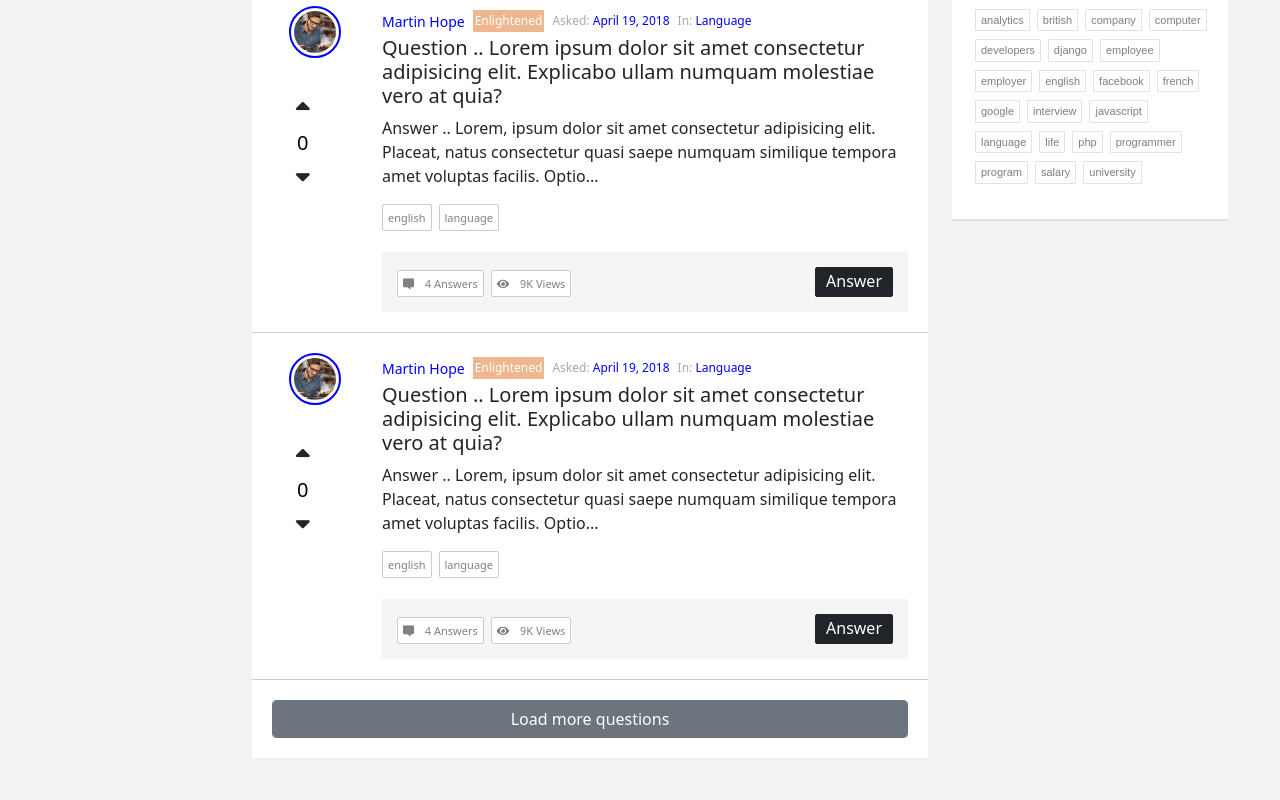
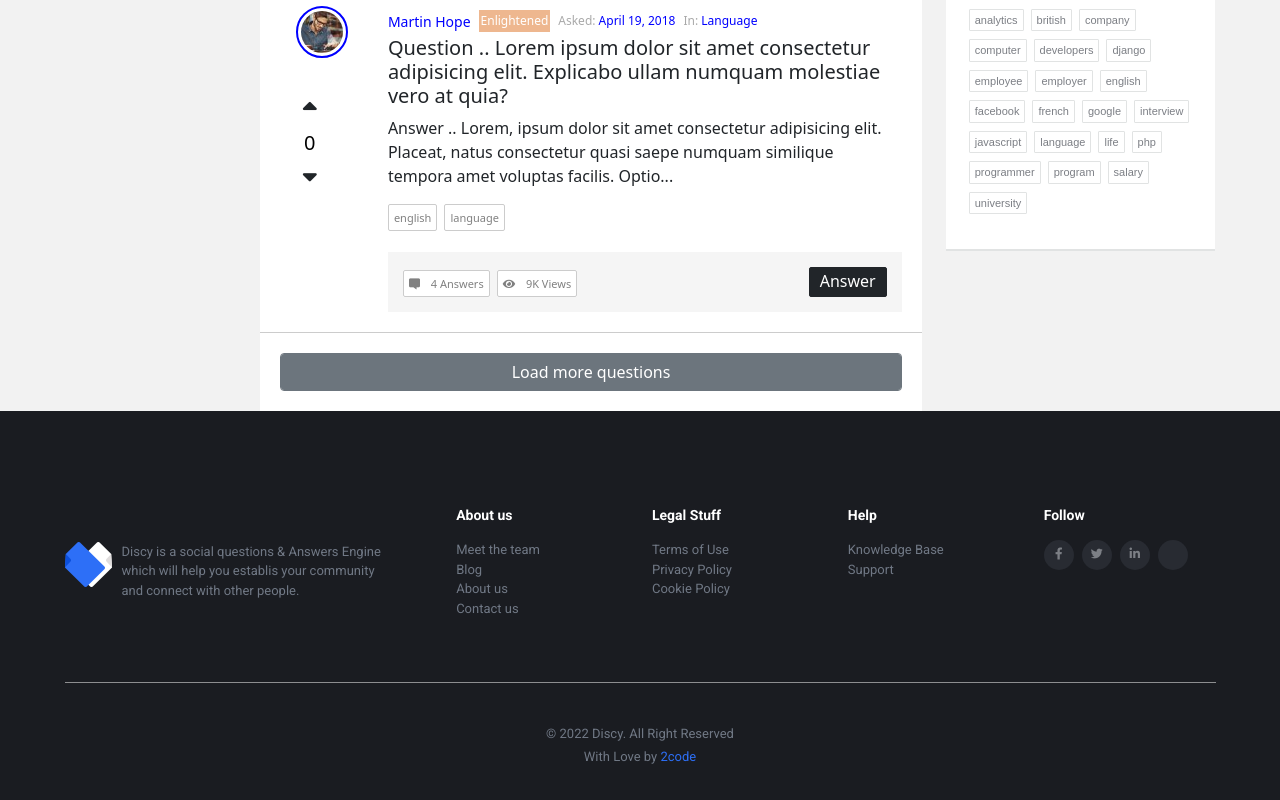
Before and after one commit to ahmadEssam77/Discy, a Vue app: page / in a window 1280 px wide. Shown: the part 1452-2252 px from the top of the page. Before the commit the page ends 2210 px from the top, so only its background shows below. Built offline with nearby package versions, Linux system fonts and the light colour scheme.

Commit message:
finished homepage, first time

```diff
--- a/src/App.vue
+++ b/src/App.vue
@@ -19,30 +19,26 @@
   </div>
   <!-- <Upbutton /> -->
   <!-- Footer -->
-  <!-- <Footer /> -->
+  <Footer />
 </template>
 
 <script>
 import Createnewaccount from "./components/Createnewaccount.vue";
 import Navbar from "./components/Navbar.vue";
 import Rightside from "./components/Rightside.vue";
-// import Home from "./components/Home.vue";
 import Leftside from "./components/Leftside.vue";
-// import Relatedquestions from "./components/Relatedquestions.vue";
 // import Upbutton from "./components/Upbutton.vue";
-// import Footer from "./components/Footer.vue";
+import Footer from "./components/Footer.vue";
 
 export default {
   name: "App",
   components: {
     Navbar,
     Rightside,
-    // Home,
     Leftside,
-    // Relatedquestions,
     // Upbutton,
     Createnewaccount,
-    // Footer,
+    Footer,
   },
 };
 </script>
@@ -56,6 +52,6 @@ body {
 }
 
 .container {
-  max-width: 1200px !important;
+  max-width: 1175px !important;
 }
 </style>
--- a/src/assets/css/variables.css
+++ b/src/assets/css/variables.css
@@ -23,6 +23,7 @@
     --footer-bg: #1A1C21;
     --main-blue-bg-text-color: #2D6FF7;
     --ancor-color: #26333B;
+    --footer-text-color: #707885;
 
     --white-text: #FFF;
     --dark-text: #000;
--- a/src/components/Footer.vue
+++ b/src/components/Footer.vue
@@ -1,21 +1,21 @@
 <template>
-  <footer>
+  <footer class="py-5">
     <div class="container">
-      <div class="row pt-5 pb-5">
-        <div class="col-md-3">
-          <!-- <div class="d-flex">
+      <div class="row py-5">
+        <div class="col-md-4 d-flex align-items-center">
+          <div class="d-flex">
             <div class="logo">
               <img src="../assets/images/logo-footer.png" alt="Logo" />
             </div>
-            <div class="logo-footer-content text-light">
+            <div class="logo-footer-content">
               Discy is a social questions & Answers Engine which will help you
               establis your community and connect with other people.
             </div>
-          </div> -->
+          </div>
         </div>
         <div class="col-md-2">
           <div>
-            <h6 class="pb-2 text-white">About us</h6>
+            <h6 class="pb-2">About us</h6>
             <ul>
               <li>Meet the team</li>
               <li>Blog</li>
@@ -26,7 +26,7 @@
         </div>
         <div class="col-md-2">
           <div>
-            <h6 class="pb-2 text-white">Legal Stuff</h6>
+            <h6 class="pb-2">Legal Stuff</h6>
             <ul>
               <li>Terms of Use</li>
               <li>Privacy Policy</li>
@@ -36,32 +36,36 @@
         </div>
         <div class="col-md-2">
           <div>
-            <h6 class="pb-2 text-white">Help</h6>
+            <h6 class="pb-2">Help</h6>
             <ul>
               <li>Knowledge Base</li>
               <li>Support</li>
             </ul>
           </div>
         </div>
-        <div class="col-md-3">
+        <div class="col-md-2">
           <div>
-            <h6 class="pb-2 text-white">Follow</h6>
+            <h6 class="pb-2">Follow</h6>
             <div class="d-flex align-items-center icon-wrapper">
-              <div class="text-center p-1 me-2">
+              <div class="text-center me-2">
                 <i class="fab fa-facebook-f"></i>
               </div>
-              <div class="text-center p-1 me-2">
+              <div class="text-center me-2">
                 <i class="fab fa-twitter"></i>
               </div>
-              <div class="text-center p-1 me-2">
+              <div class="text-center me-2">
                 <i class="fab fa-linkedin-in"></i>
               </div>
-              <div class="text-center p-1 me-2">
+              <div class="text-center me-2">
                 <i class="fas fa-wifi"></i>
               </div>
             </div>
           </div>
         </div>
+      </div>
+      <div class="last-footer">
+        <p class="pt-5">&copy; 2022 Discy. All Right Reserved</p>
+        <p>With Love by <span>2code</span></p>
       </div>
     </div>
   </footer>
@@ -75,8 +79,24 @@ export default {
 
 <style scoped>
 footer {
-  background-color: var(--footer-bg-color);
+  background-color: var(--footer-bg);
   /* background-color: #707885 */
+}
+
+.logo-footer-content {
+  font-size: 13px;
+  font-weight: 400;
+  font-family: var(--roboto-font-family);
+  color: var(--footer-text-color);
+  padding-left: 10px;
+  width: 75%;
+}
+
+h6 {
+  font-weight: 700;
+  font-size: 14px;
+  font-family: var(--roboto-font-family);
+  color: var(--white-text);
 }
 
 footer ul {
@@ -85,7 +105,16 @@ footer ul {
 }
 
 footer li {
-  color: #707885;
+  color: var(--footer-text-color);
+  font-size: 13px;
+  font-weight: 400;
+  font-family: var(--roboto-font-family);
+  transition: 0.5s;
+}
+
+footer li:hover {
+  color: var(--main-blue-bg-text-color);
+  cursor: pointer;
 }
 
 .icon-wrapper div {
@@ -95,6 +124,55 @@ footer li {
 }
 
 .icon-wrapper i {
-  color: #e4e6e6;
+  transition: 0.5s;
+}
+
+.icon-wrapper div {
+  width: 30px;
+  height: 30px;
+  transition: 0.5s;
+}
+
+.icon-wrapper div:hover {
+  cursor: pointer;
+  background-color: var(--main-blue-bg-text-color);
+}
+
+.icon-wrapper div:hover i {
+  color: var(--white-text);
+}
+
+.icon-wrapper i {
+  color: #7c7f85;
+  font-size: 12px;
+  font-weight: 400;
+}
+
+.last-footer {
+  border-top: 0.2px solid rgba(255, 255, 255, 0.5);
+}
+
+.last-footer p {
+  font-size: 13px;
+  font-weight: 400;
+  font-family: var(--roboto-font-family);
+  color: var(--footer-text-color);
+  text-align: center;
+  line-height: 0.5;
+}
+
+.last-footer span {
+  color: var(--main-blue-bg-text-color);
+}
+
+.last-footer span:hover {
+  color: var(--white-text);
+  cursor: pointer;
+}
+
+@media screen and (max-width: 800px) {
+  .logo-footer-content {
+    width: 95%;
+  }
 }
 </style>
--- a/src/components/Navbar.vue
+++ b/src/components/Navbar.vue
@@ -117,7 +117,7 @@ export default {
   outline: none;
   border: none;
   border-radius: 3px;
-  width: 220px;
+  width: 232px;
   font-size: 12px;
 }
 
--- a/src/components/Questionsinsights.vue
+++ b/src/components/Questionsinsights.vue
@@ -27,7 +27,9 @@
   <section class="test">
     <div class="row p-2 pt-3">
       <div class="col-md-2 p-3">
-        <div class="d-flex align-items-center justify-content-center adjust-img">
+        <div
+          class="d-flex align-items-center justify-content-center adjust-img"
+        >
           <img src="../assets/images/userImg.jpg" alt="" />
         </div>
       </div>
@@ -40,11 +42,13 @@
           >
         </div>
       </div>
-      <hr>
+      <hr />
     </div>
     <div class="row p-2">
       <div class="col-md-2 p-3">
-        <div class="d-flex align-items-center justify-content-center adjust-img">
+        <div
+          class="d-flex align-items-center justify-content-center adjust-img"
+        >
           <img src="../assets/images/userImg.jpg" alt="" />
         </div>
       </div>
@@ -57,11 +61,13 @@
           >
         </div>
       </div>
-      <hr>
+      <hr />
     </div>
     <div class="row p-2 last">
       <div class="col-md-2 p-3">
-        <div class="d-flex align-items-center justify-content-center adjust-img">
+        <div
+          class="d-flex align-items-center justify-content-center adjust-img"
+        >
           <img src="../assets/images/userImg.jpg" alt="" />
         </div>
       </div>
--- a/src/views/Home.vue
+++ b/src/views/Home.vue
@@ -17,7 +17,6 @@
     </select>
   </div>
   <!-- Question component -->
-  <Question />
   <Question />
   <Question />
   <Question />
```
